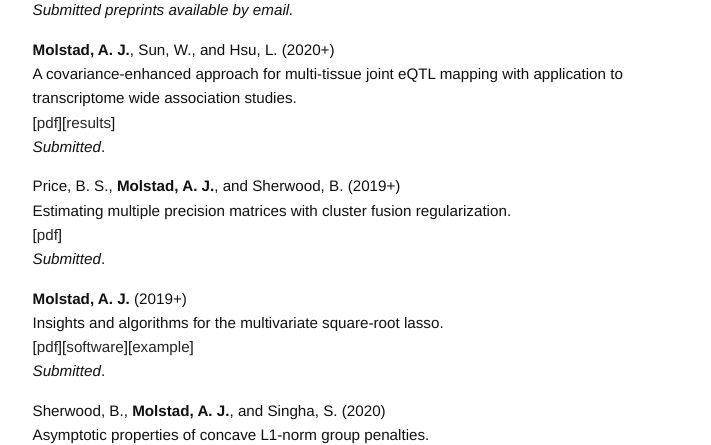
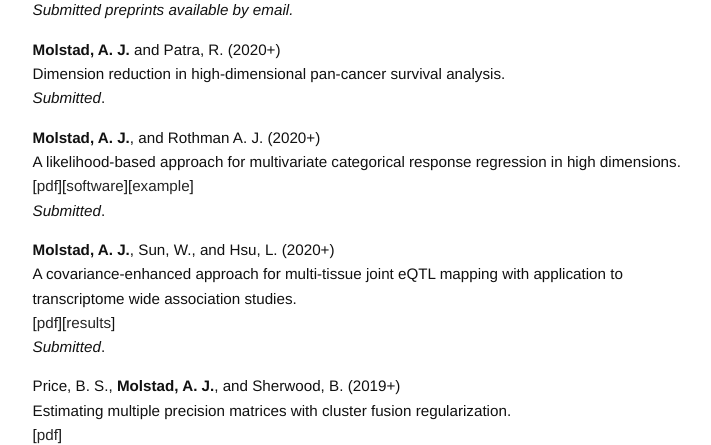
Before and after one commit to ajmolstad/ajmolstad.github.io, a Jekyll site: the page built from research.md, in a window 1280 px wide and 900 px high, cut to the strip 455-900 px from the top of the window. Shown: the whole strip, without its empty margins (275-986 px from the left). Built offline with Jekyll 4.4.1, drawn with Linux system fonts in a browser that asks for light colours.

Commit message:
Update research.md

```diff
--- a/research.md
+++ b/research.md
@@ -10,20 +10,20 @@ permalink: /research/
 
 <!-- Suder, P. and **Molstad, A. J.** (2020+)<br>
 ADMM for high-dimensional rank-based accelerated failure time models.<br>
+*Submitted*. <br> -->
+
+**Molstad, A. J.** and Patra, R. (2020+)<br>
+Dimension reduction in high-dimensional pan-cancer survival analysis.<br>
 *Submitted*. <br>
 
-**Molstad, A. J.** (2020+)<br>
-Factor estimation in pan-cancer survival analysis.<br>
-*Submitted*. <br>
-
-Ekvall, K. O., and **Molstad, A. J.** (2020+)<br>
+<!-- Ekvall, K. O., and **Molstad, A. J.** (2020+)<br>
 A latent variable model for mixed-type multivariate response regression. <br>
 *Submitted*.  <br> -->
 
-<!-- **Molstad, A. J.**, and Rothman A. J. (2020+)<br>
+**Molstad, A. J.**, and Rothman A. J. (2020+)<br>
 A likelihood-based approach for multivariate categorical response regression in high dimensions. <br>
 [[pdf](https://arxiv.org/pdf/1909.05041)][[software](https://github.com/ajmolstad/BvCategorical)][[example](/docs/BvCategorical_Example.html)] <br>
-*Submitted*.  <br> -->
+*Submitted*.  <br>
 
 **Molstad, A. J.**, Sun, W., and Hsu, L. (2020+)<br>
 A covariance-enhanced approach for multi-tissue joint eQTL mapping with application to transcriptome wide association studies. <br>
```
